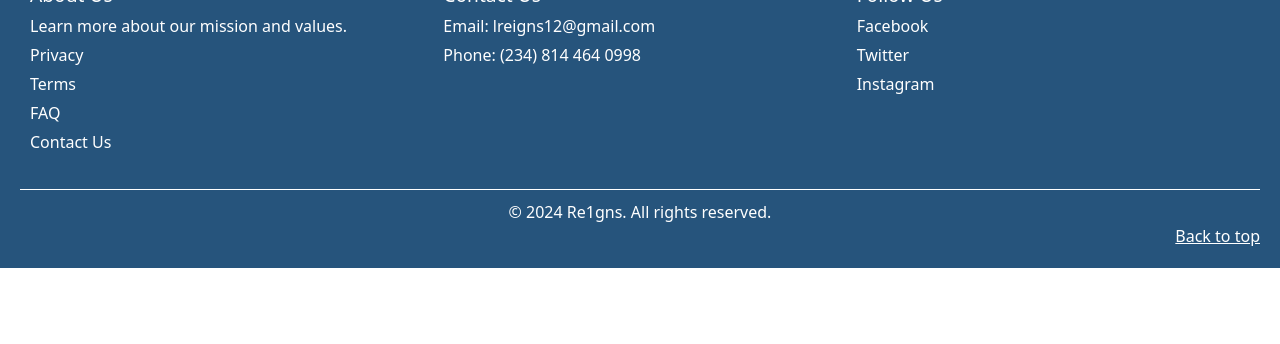
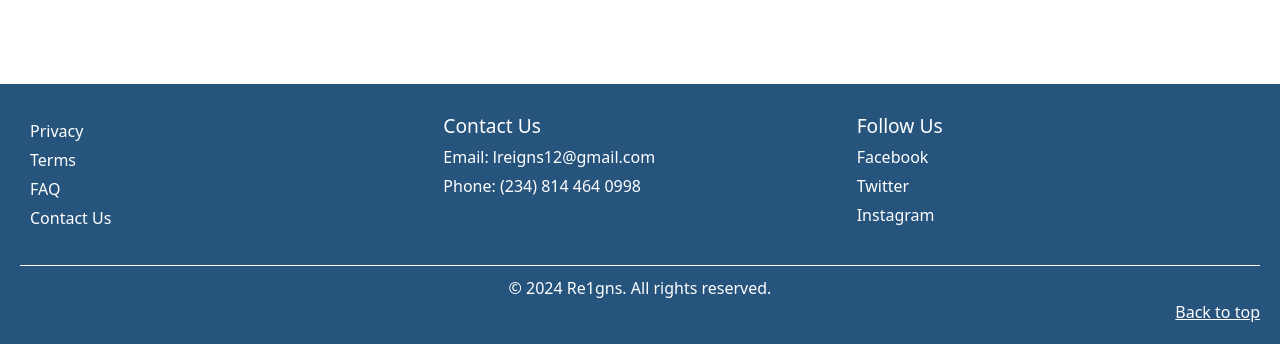
Before and after one commit to Re1gns/Gym, a Django app: page /contact_us in a window 1280 px wide. Shown: the part 532-876 px from the top of the page. Run offline with Django 4.2, Linux system fonts and the light colour scheme; data comes from the database, SQL or seed files in the repository; some libraries are stand-ins or nearby versions.

Commit message:
footer updated5

```diff
--- a/main/templates/base.html
+++ b/main/templates/base.html
@@ -30,7 +30,7 @@
 			width: 100%; /* Full width */
 			bottom: 0;
 			left: 0;
-			position: fixed;
+			/*position: fixed;*/
 		}
 
 		.footer-content {
@@ -152,8 +152,6 @@
         <footer class="footer">
             <div class="footer-content">
                 <div class="footer-section">
-                    <h4>About Us</h4>
-                    <p>Learn more about our mission and values.</p>
                     <p><a href="{% url 'pagedetail' 2 %}">Privacy</a></p>
                     <p><a href="{% url 'pagedetail' 3 %}">Terms</a></p>
                     <p><a href="{% url 'faq' %}">FAQ</a></p>
```
